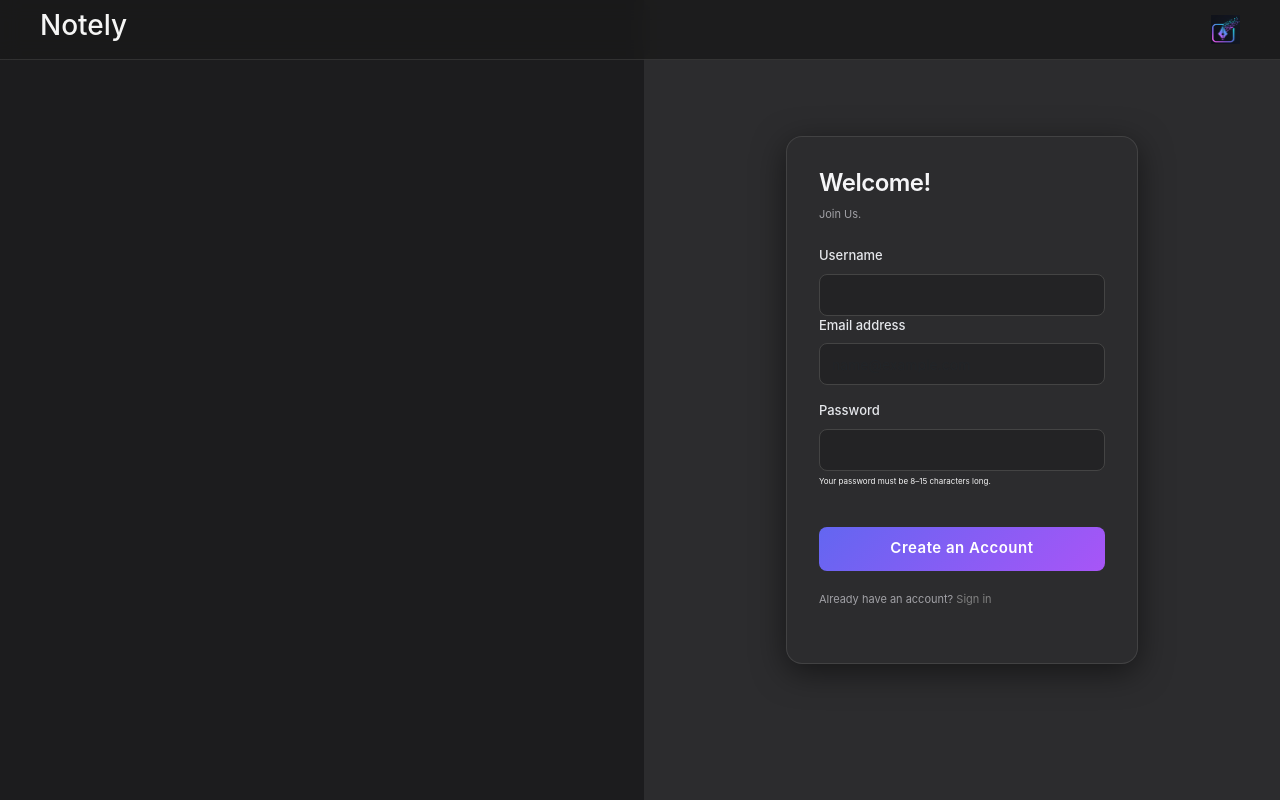
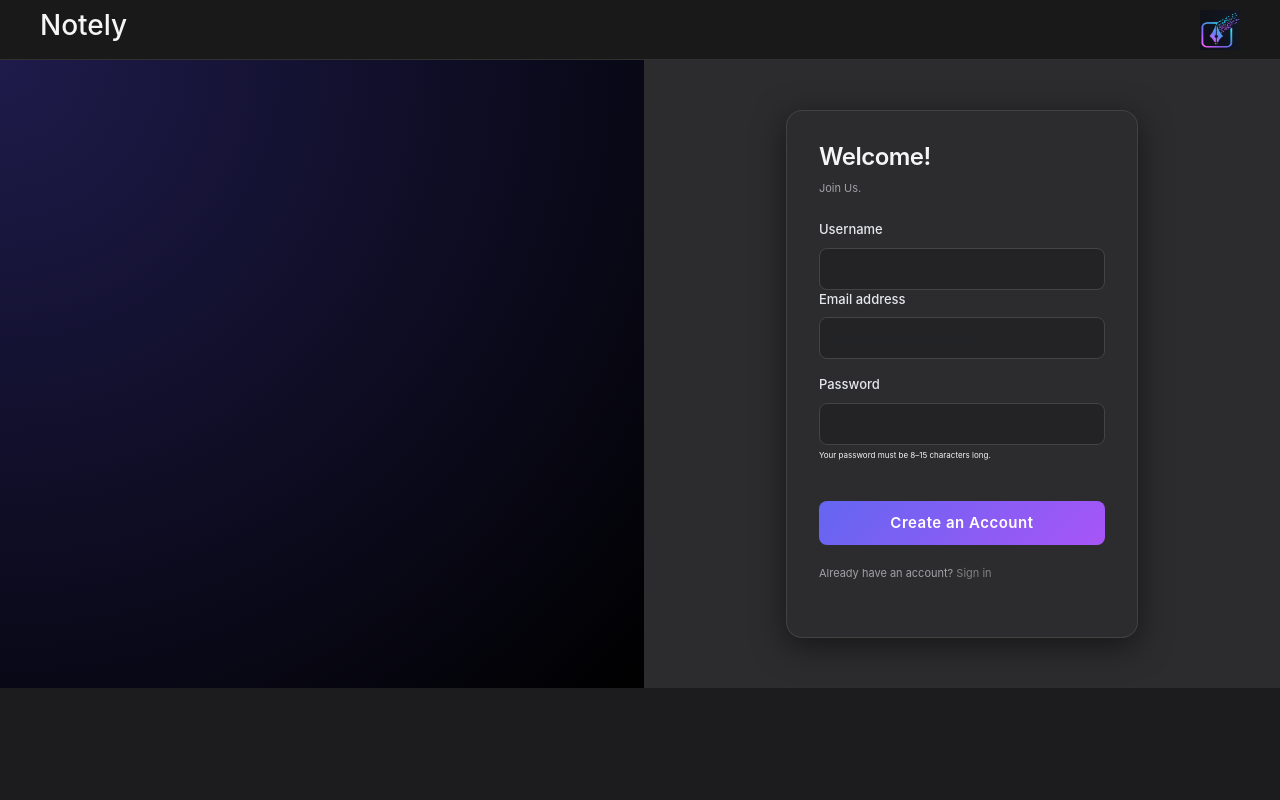
Before and after one commit to Nehajha098/Notebook-app-frontend, a React (Vite) app: page /signup in a window 1280 px wide. Built offline with nearby package versions, Linux system fonts and the light colour scheme.

Commit message:
updated signup css

```diff
--- a/src/components/navbar.css
+++ b/src/components/navbar.css
@@ -15,13 +15,13 @@
 }
 
 .logo {
-    height: 1.8rem;
-    width: 1.8rem;
+    height: 2.5rem;
+    width: 2.5rem;
     background-color: white;
     border-radius: 4px; /* Slightly rounded edges for the logo icon */
 }
 
 .logo img {
-    height: 1.8rem;
-    width: 1.8rem;
+    height: 2.5rem;
+    width: 2.5rem;
 }
--- a/src/components/signup.css
+++ b/src/components/signup.css
@@ -1,20 +1,25 @@
 .body2 {
-    height: 100vh;
+    min-height: calc(100vh-60px);
+    margin-top: 60px;
     width: 100vw;
     display: flex;
     justify-content:space-between;
 }
 
 .left {
-    height: 100vh;
-    width: 49.5vw;
+    flex: 1;
+    display: flex;
+    flex-direction: column;
+    justify-content: center;
+    padding: 0 10%;
+    background: radial-gradient(circle at top left, #1e1b4b, #000000); /* Dark AI theme */
 }
 
 .right {
-    height: 100vh;
     width: 49.7vw;
     background-color: #2C2C2E;
     display: flex;
     justify-content: center;
     align-items: center;
+    padding: 25px 0 25px;
 }
```
